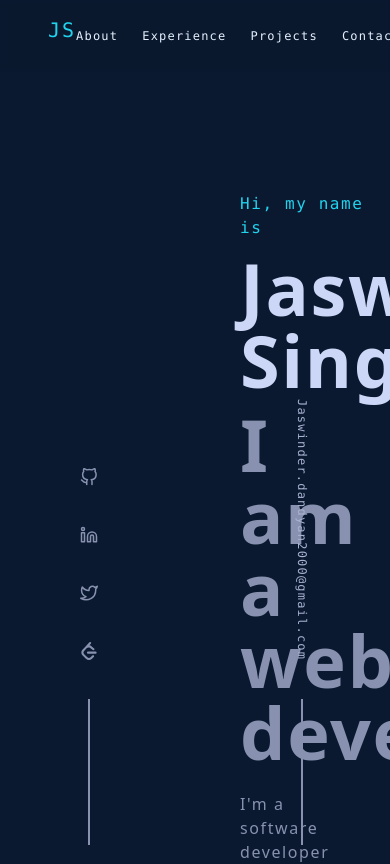
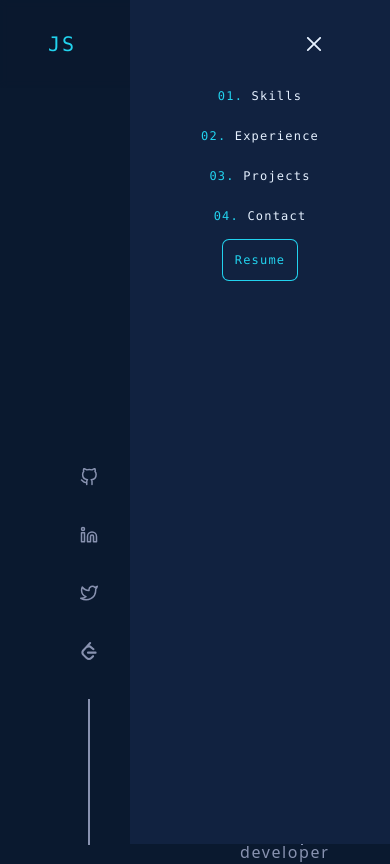
Before and after one commit to jassi-singh/me, a React (Create React App) app: page / in a window 390 px wide. Shown: the top 864 px of the page. Built offline with nearby package versions, Linux system fonts and the light colour scheme.

Commit message:
made navbar responsive

```diff
--- a/src/components/NavItem.tsx
+++ b/src/components/NavItem.tsx
@@ -3,15 +3,18 @@ import React from "react";
 export interface NavItemProps {
   name: string;
   link: string;
+  index: number;
+  onClick?: () => void;
 }
 
 const NavItem = (props: NavItemProps) => {
   return (
     <a
       href={props.link}
-      className="hover:text-primary cursor-pointer text-xs tracking-widest text-white"
+      onClick={props.onClick}
+      className="hover:text-primary cursor-pointer text-xs tracking-widest text-white py-2 w-full text-center lg:py-0 lg:w-auto"
     >
-      {props.name}
+      <span className="text-primary">0{props.index}.</span> {props.name}
     </a>
   );
 };
--- a/src/components/Navbar.tsx
+++ b/src/components/Navbar.tsx
@@ -6,16 +6,19 @@ import {
 } from "../hooks/useScrollDirection";
 import Button from "./Button";
 import NavItem, { NavItemProps } from "./NavItem";
+import { FaBars } from "react-icons/fa";
+import { RxCross2 } from "react-icons/rx";
 
 const navItems: NavItemProps[] = [
-  { name: "About", link: "#about" },
-  { name: "Experience", link: "#experience" },
-  { name: "Projects", link: "#projects" },
-  { name: "Contact", link: "#contact" },
+  { name: "Skills", link: "#skills", index: 1 },
+  { name: "Experience", link: "#experience", index: 2 },
+  { name: "Projects", link: "#projects", index: 3 },
+  { name: "Contact", link: "#contact", index: 4 },
 ];
 
 const Navbar = () => {
   const scrollDirection = useScrollDirection();
+  const [showSidebar, setShowSidebar] = React.useState(false);
   const [show, setShow] = React.useState(false);
 
   React.useEffect(() => {
@@ -26,12 +29,14 @@ const Navbar = () => {
     }
   }, [scrollDirection]);
 
-  //TODO: Make this responsive
+  const toggleSidebar = () => {
+    setShowSidebar(!showSidebar);
+  };
 
   return (
-    <div
+    <nav
       className={clsx(
-        "w-full transition ease-in-out duration-500 flex flex-row justify-between py-4 px-12 top-0 fixed z-10 backdrop-blur-sm  bg-darkNavy/[0.9] font-mono",
+        "w-full transition-all ease-out duration-1000 flex flex-row justify-between items-center py-4 px-12 top-0 fixed z-30 backdrop-blur-sm bg-darkNavy/[0.9] font-mono",
         {
           "-translate-y-full": !show,
           "translate-y-0": show,
@@ -39,13 +44,33 @@ const Navbar = () => {
       )}
     >
       <span className="text-primary text-xl tracking-widest">JS</span>
-      <ul className="flex flex-row gap-6 items-center">
+      <button
+        className="text-white text-2xl p-4 lg:hidden"
+        onClick={toggleSidebar}
+      >
+        <FaBars />
+      </button>
+
+      <ul
+        className={clsx(
+          "transition-all duration-300 w-2/3 absolute flex flex-col gap-2 items-center top-0 right-0 h-screen bg-navy lg:w-auto lg:h-auto lg:flex-row lg:relative lg:justify-end lg:static lg:bg-transparent lg:gap-6",
+          {
+            "translate-x-full lg:translate-x-0": showSidebar,
+          }
+        )}
+      >
+        <button
+          className="text-white text-2xl p-4 self-end mr-12 mt-4 lg:hidden"
+          onClick={toggleSidebar}
+        >
+          <RxCross2 />
+        </button>
         {navItems.map((item, idx) => (
-          <NavItem key={idx} {...item} />
+          <NavItem key={idx} {...item} onClick={toggleSidebar} />
         ))}
         <Button name="Resume" link={"/resume"} />
       </ul>
-    </div>
+    </nav>
   );
 };
 
```
